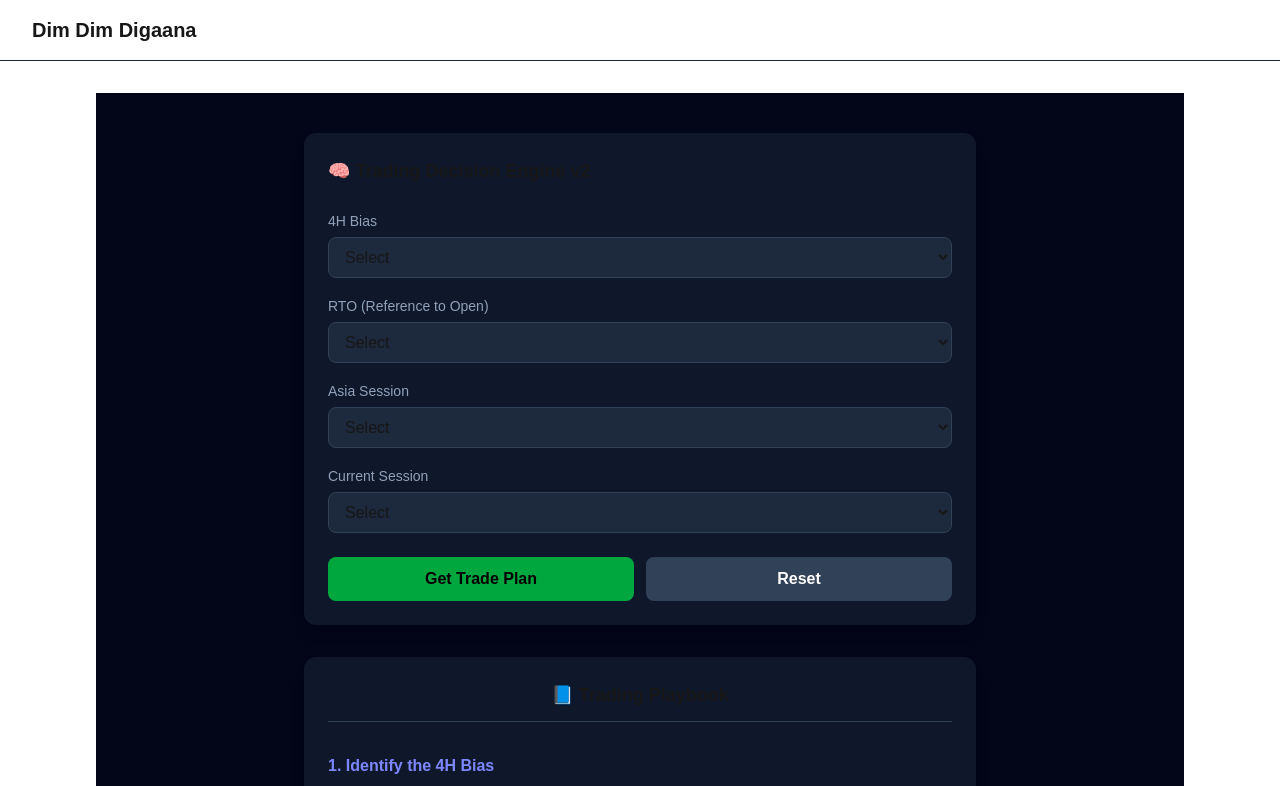
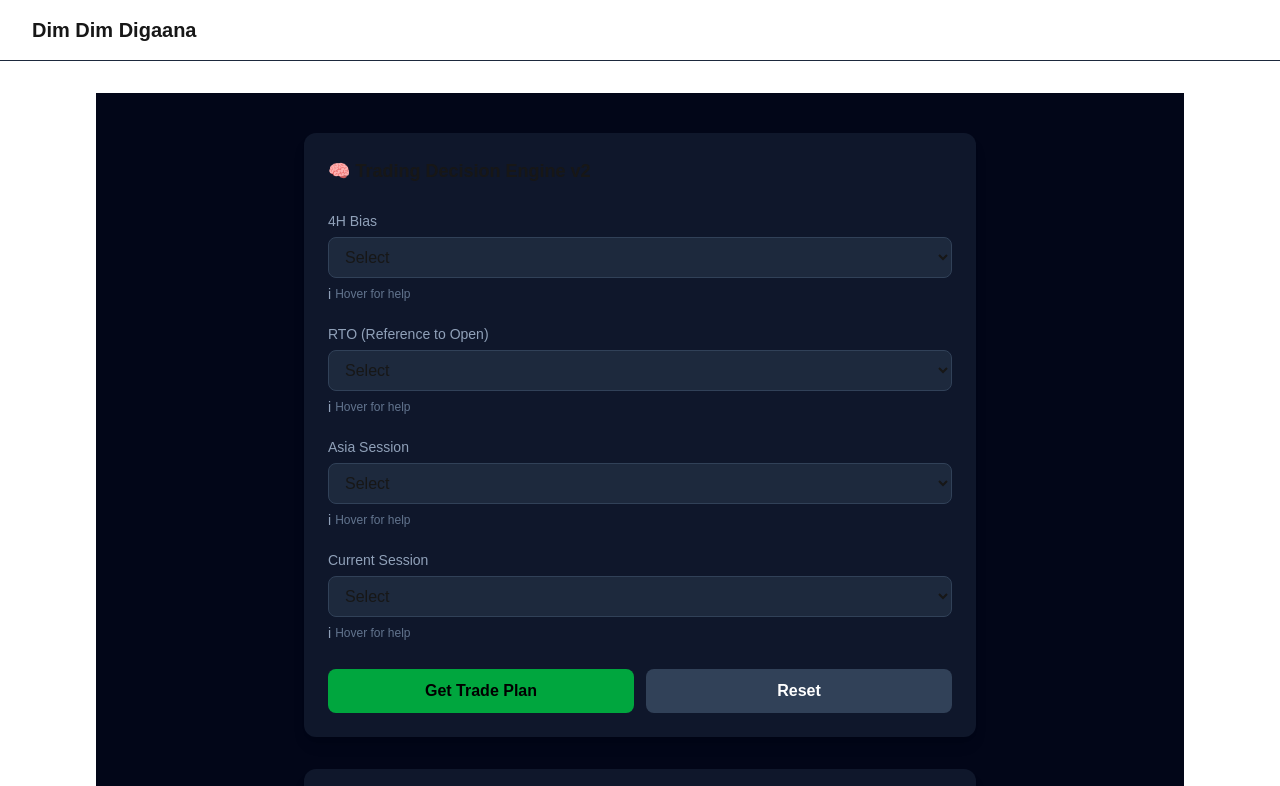
Before and after one commit to arung0wda/dimdimdigaana-FE, a Next.js app in the folder dimdimdigaana-fe/: page /uot in a window 1280 px wide. Shown: the top 786 px of the page. Built offline with nearby package versions, Linux system fonts and the light colour scheme.

Commit message:
help text

```diff
--- a/dimdimdigaana-fe/components/TradingDecisionEngine.tsx
+++ b/dimdimdigaana-fe/components/TradingDecisionEngine.tsx
@@ -14,6 +14,33 @@ import {
 
 const selectClass =
   "w-full bg-slate-800 border border-slate-700 rounded-lg px-3 py-2.5 mt-1 focus:outline-none focus:ring-2 focus:ring-indigo-500";
+
+const fieldHelpText = {
+  bias:
+    "Switch to 4h time frame. On a downtrend, If the price is closed above previous Swing high(resistance), it is bullish. vice versa for Bearish",
+  rto:
+    "Reference price action to the open. If price is accepting above the open, treat it as bullish. If it is accepting below the open, treat it as bearish. Use neutral when there is no clear directional intent.",
+  asia:
+    "Mark how the Asia session behaved. Choose bullish or bearish when Asia clearly expanded in one direction. Choose neutral when Asia stayed in a range or lacked direction.",
+  session:
+    "Choose the session you are currently planning to trade. Select New York only when you also want London session behavior included in the decision.",
+  london:
+    "Only used for New York trades. Mark whether London continued bullish, continued bearish, or stayed neutral before New York opened.",
+} as const;
+
+function FieldHelp({ text }: { text: string }) {
+  return (
+    <span
+      className="mt-2 inline-flex cursor-help items-center gap-1 text-xs text-slate-500"
+      title={text}
+      aria-label={text}
+      tabIndex={0}
+    >
+      <span className="text-sm leading-none text-slate-400">i</span>
+      Hover for help
+    </span>
+  );
+}
 
 function tradeColor(trade: TradePlan["trade"]): string {
   if (trade === "BUY") return "bg-green-600 text-white";
@@ -101,6 +128,7 @@ export default function TradingDecisionEngine() {
             <option value="bearish">Bearish</option>
             <option value="neutral">Neutral</option>
           </select>
+          <FieldHelp text={fieldHelpText.bias} />
         </div>
 
         {/* RTO */}
@@ -112,6 +140,7 @@ export default function TradingDecisionEngine() {
             <option value="bearish">Bearish</option>
             <option value="neutral">Neutral</option>
           </select>
+          <FieldHelp text={fieldHelpText.rto} />
         </div>
 
         {/* Asia */}
@@ -123,6 +152,7 @@ export default function TradingDecisionEngine() {
             <option value="bearish">Bearish</option>
             <option value="neutral">Neutral</option>
           </select>
+          <FieldHelp text={fieldHelpText.asia} />
         </div>
 
         {/* Session */}
@@ -133,6 +163,7 @@ export default function TradingDecisionEngine() {
             <option value="london">London</option>
             <option value="newyork">New York</option>
           </select>
+          <FieldHelp text={fieldHelpText.session} />
         </div>
 
         {/* London (conditional) */}
@@ -145,6 +176,7 @@ export default function TradingDecisionEngine() {
               <option value="bearish">Bearish</option>
               <option value="neutral">Neutral</option>
             </select>
+            <FieldHelp text={fieldHelpText.london} />
           </div>
         )}
       </div>
```
